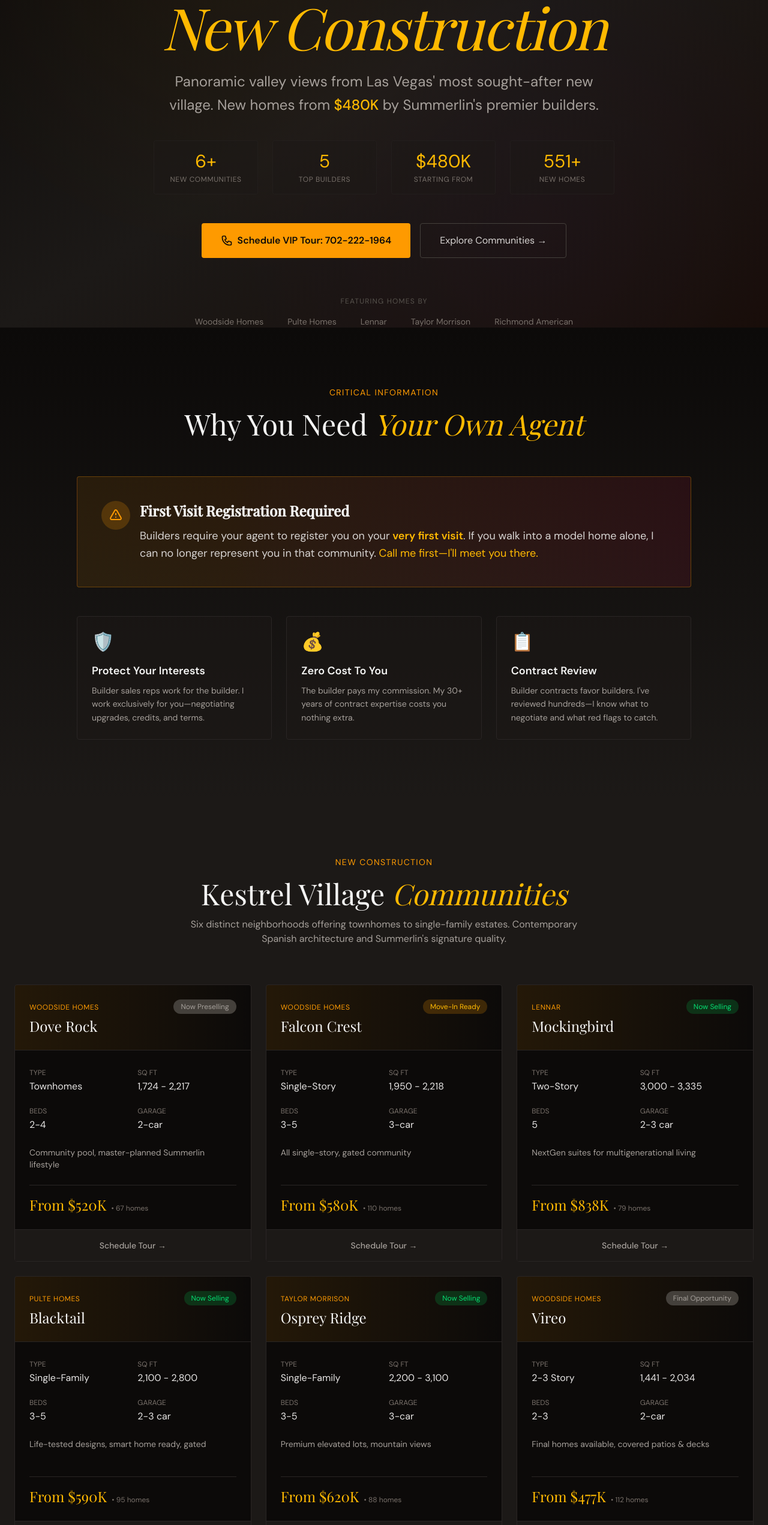
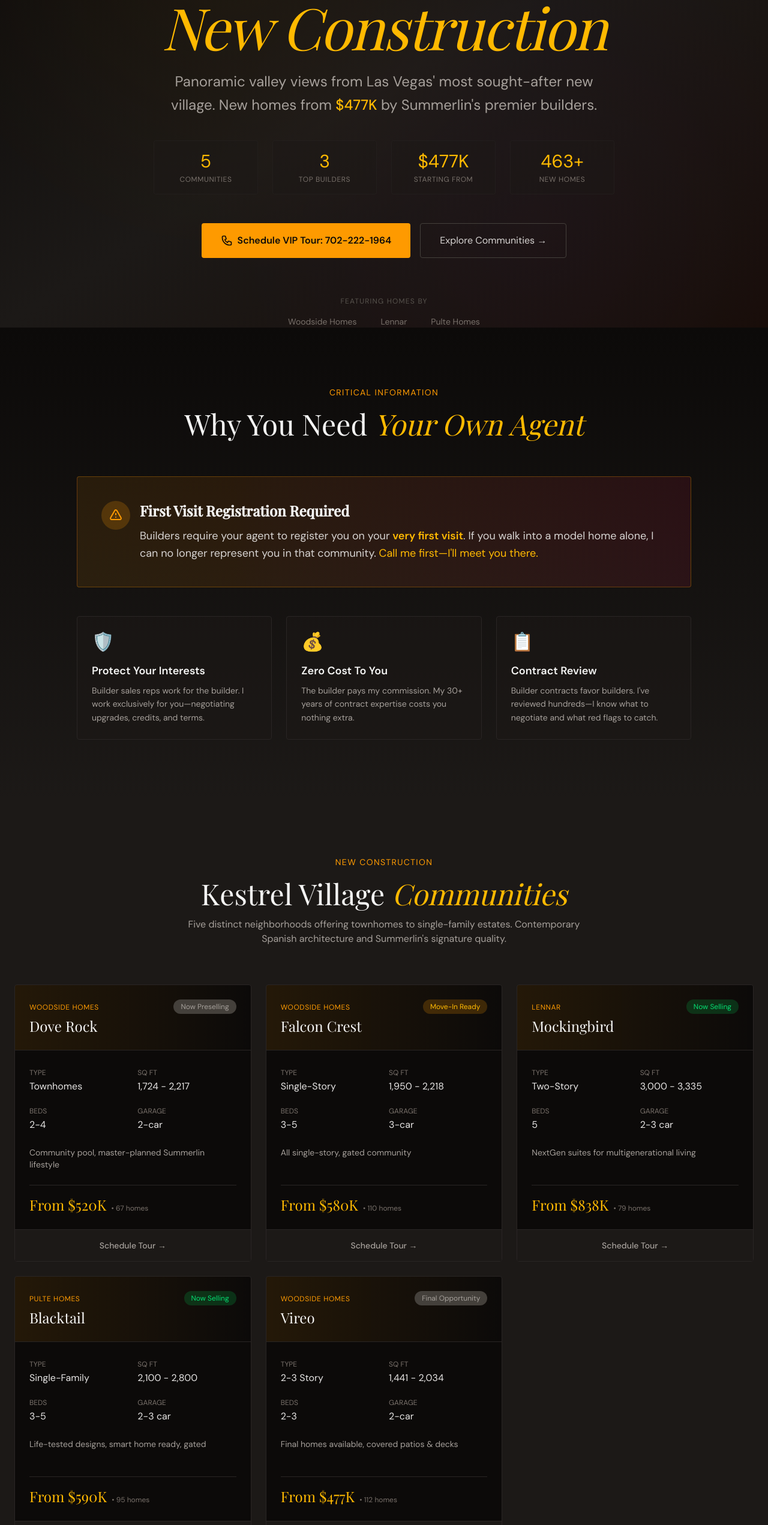
Before and after one commit to DrJanDuffy/kestrelvillage.com, a Next.js app: page / in a window 1280 px wide. Shown: the part 258-2800 px from the top of the page at 60% size. Built offline with nearby package versions, Linux system fonts and the light colour scheme.

Commit message:
Remove Taylor Morrison (not in Kestrel Village), update stats to verified data only

```diff
--- a/src/app/page.tsx
+++ b/src/app/page.tsx
@@ -32,7 +32,7 @@ export default function KestrelVillage() {
               "addressCountry": "US"
             },
             "areaServed": "Kestrel Village, Summerlin West, Las Vegas",
-            "priceRange": "$480,000 - $800,000+"
+            "priceRange": "$477,000 - $900,000+"
           })
         }}
       />
@@ -94,15 +94,15 @@ export default function KestrelVillage() {
 
             <p className="text-xl md:text-2xl text-stone-400 max-w-3xl mx-auto mb-10 leading-relaxed animate-fade-in-delay-2">
               Panoramic valley views from Las Vegas&apos; most sought-after new village.
-              New homes from <span className="text-amber-400 font-medium">$480K</span> by Summerlin&apos;s premier builders.
+              New homes from <span className="text-amber-400 font-medium">$477K</span> by Summerlin&apos;s premier builders.
             </p>
 
             <div className="grid grid-cols-2 md:grid-cols-4 gap-6 max-w-3xl mx-auto mb-12 animate-fade-in-delay-3">
               {[
-                { value: '6+', label: 'New Communities' },
-                { value: '5', label: 'Top Builders' },
-                { value: '$480K', label: 'Starting From' },
-                { value: '551+', label: 'New Homes' }
+                { value: '5', label: 'Communities' },
+                { value: '3', label: 'Top Builders' },
+                { value: '$477K', label: 'Starting From' },
+                { value: '463+', label: 'New Homes' }
               ].map((stat, i) => (
                 <div key={i} className="text-center p-4 bg-stone-900/50 rounded-sm border border-stone-800/50">
                   <div className="text-2xl md:text-3xl font-light text-amber-400">{stat.value}</div>
@@ -132,7 +132,7 @@ export default function KestrelVillage() {
             <div className="mt-16 animate-fade-in-delay-4">
               <p className="text-stone-600 text-xs uppercase tracking-widest mb-4">Featuring Homes By</p>
               <div className="flex flex-wrap justify-center items-center gap-6 md:gap-10 text-stone-500 text-sm">
-                {['Woodside Homes', 'Pulte Homes', 'Lennar', 'Taylor Morrison', 'Richmond American'].map((b, i) => (
+                {['Woodside Homes', 'Lennar', 'Pulte Homes'].map((b, i) => (
                   <span key={i} className="hover:text-amber-400 transition-colors">{b}</span>
                 ))}
               </div>
@@ -193,7 +193,7 @@ export default function KestrelVillage() {
                 Kestrel Village <span className="text-amber-400 italic">Communities</span>
               </h2>
               <p className="text-stone-400 mt-4 max-w-2xl mx-auto">
-                Six distinct neighborhoods offering townhomes to single-family estates. Contemporary Spanish architecture and Summerlin&apos;s signature quality.
+                Five distinct neighborhoods offering townhomes to single-family estates. Contemporary Spanish architecture and Summerlin&apos;s signature quality.
               </p>
             </div>
 
--- a/src/data/communities.ts
+++ b/src/data/communities.ts
@@ -110,29 +110,6 @@ export const communities: Community[] = [
     amenities: ['Smart home technology', 'Energy-efficient construction', 'Gated neighborhood', 'Flex spaces']
   },
   {
-    slug: 'osprey-ridge',
-    name: 'Osprey Ridge',
-    builder: 'Taylor Morrison',
-    type: 'Single-Family',
-    sqft: '2,200 - 3,100',
-    beds: '3-5',
-    baths: '3-4',
-    garage: '3-car',
-    price: 'From $620K',
-    status: 'Now Selling',
-    units: 88,
-    highlight: 'Premium elevated lots, mountain views',
-    description: 'Osprey Ridge at Kestrel Village offers Taylor Morrison single-family homes from $620K. 3–5 beds, 2,200–3,100 sq ft. Premium elevated lots with mountain views in Summerlin West.',
-    highlights: [
-      'Premium elevated lots',
-      'Mountain views',
-      '3–5 bedrooms',
-      '2,200–3,100 sq ft',
-      '3-car garage'
-    ],
-    amenities: ['Elevated view lots', 'Mountain vistas', 'Designer finishes', 'Outdoor kitchens']
-  },
-  {
     slug: 'vireo',
     name: 'Vireo',
     builder: 'Woodside Homes',
```
